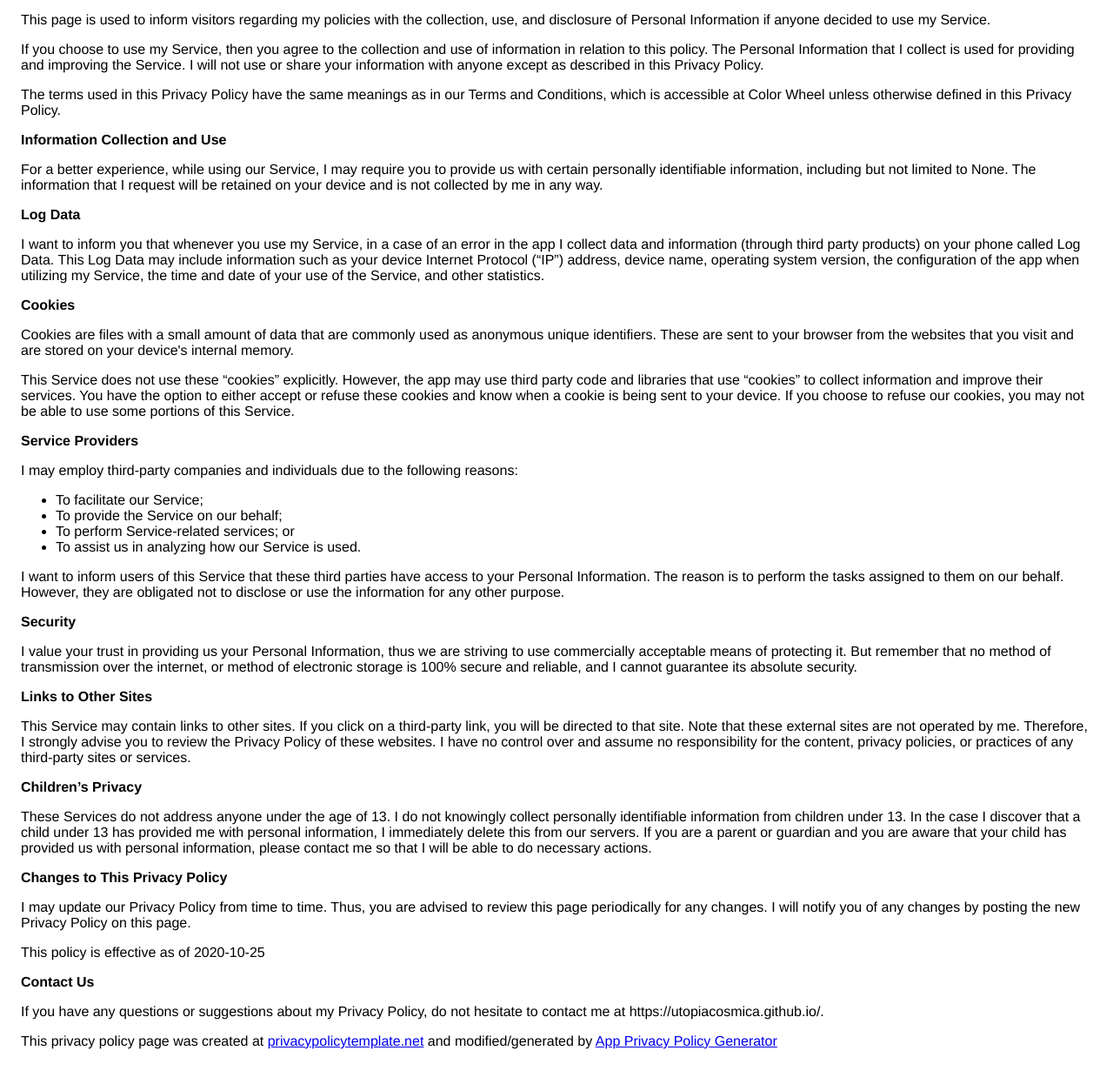
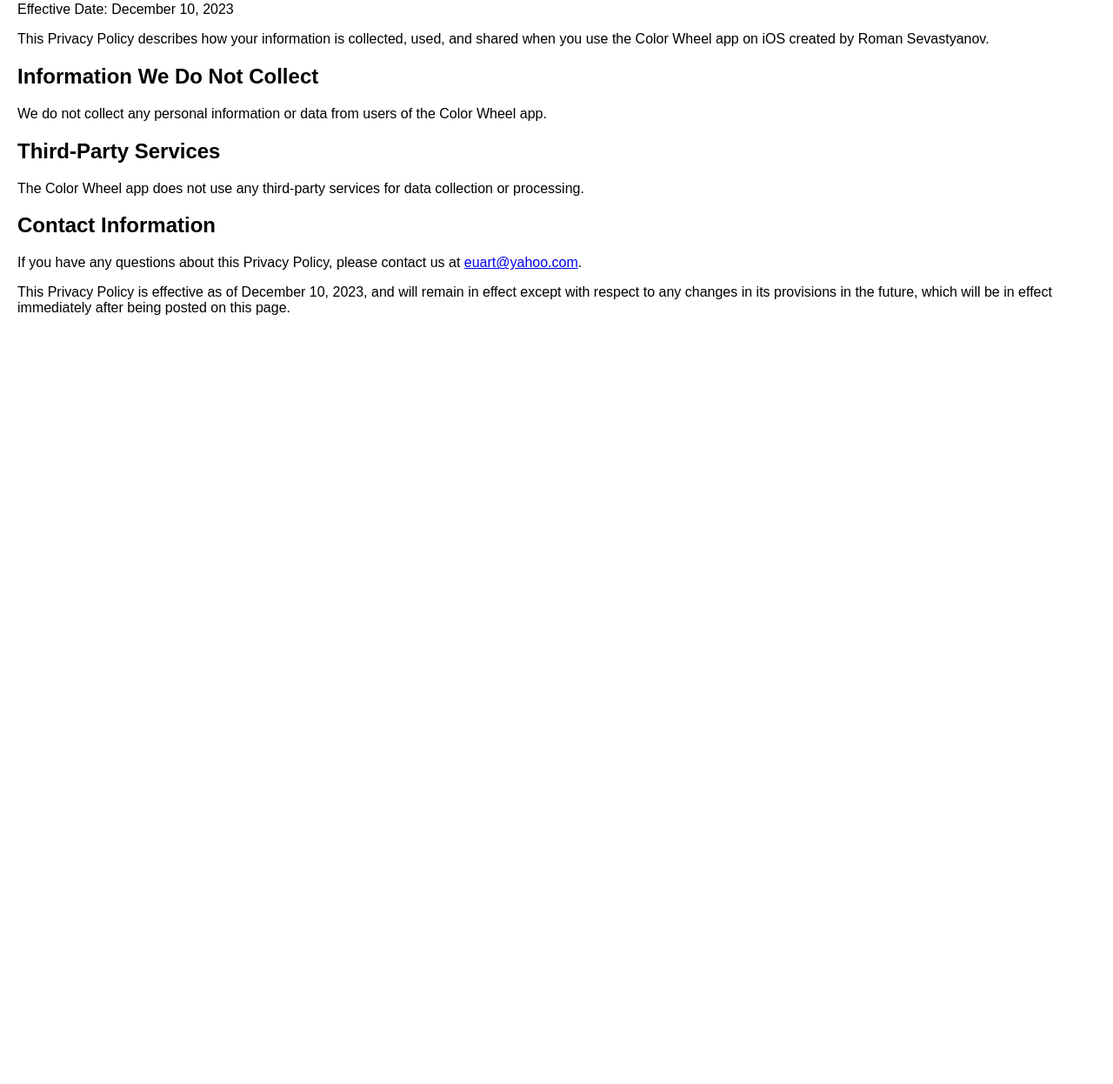
Before and after one commit to utopiacosmica/color-wheel-ios-privacy-policy, a plain HTML site: page index.html in a window 1280 px wide. Shown: the part 78-1324 px from the top of the page at 87% size. After the commit the page ends 800 px from the top, so only its background shows below. Drawn offline with Linux system fonts and the light colour scheme.

Commit message:
Update index.html

```diff
--- a/index.html
+++ b/index.html
@@ -1,149 +1,41 @@
 <!DOCTYPE html>
-<html>
+<html lang="en">
+<head>
+    <meta charset="UTF-8">
+    <meta http-equiv="X-UA-Compatible" content="IE=edge">
+    <meta name="viewport" content="width=device-width, initial-scale=1.0">
+    <title>Color Wheel App Privacy Policy</title>
+    <style>
+        body {
+            font-family: Arial, sans-serif;
+            margin: 20px;
+        }
+        h1 {
+            color: #3498db;
+        }
+    </style>
+</head>
+<body>
 
-<head>
-  <meta charset='utf-8'>
-  <meta name='viewport' content='width=device-width'>
-  <title>Privacy Policy</title>
-  <style>
-    body {
-      font-family: 'Helvetica Neue', Helvetica, Arial, sans-serif;
-      padding: 1em;
-    }
-  </style>
-</head>
+    <h1>Privacy Policy for Color Wheel App</h1>
 
-<body>
-  <strong>Privacy Policy</strong>
-  <p>
-    Roman Sevastyanov built the Color Wheel app as
-    a Commercial app. This SERVICE is provided by
-    Roman Sevastyanov and is intended for use as
-    is.
-  </p>
-  <p>
-    This page is used to inform visitors regarding my
-    policies with the collection, use, and disclosure of Personal
-    Information if anyone decided to use my Service.
-  </p>
-  <p>
-    If you choose to use my Service, then you agree to
-    the collection and use of information in relation to this
-    policy. The Personal Information that I collect is
-    used for providing and improving the Service. I will not use or share your information with
-    anyone except as described in this Privacy Policy.
-  </p>
-  <p>
-    The terms used in this Privacy Policy have the same meanings
-    as in our Terms and Conditions, which is accessible at
-    Color Wheel unless otherwise defined in this Privacy Policy.
-  </p>
-  <p><strong>Information Collection and Use</strong></p>
-  <p>
-    For a better experience, while using our Service, I
-    may require you to provide us with certain personally
-    identifiable information, including but not limited to None. The information that
-    I request will be retained on your device and is not collected by me in any way.
-  </p>
-  <!---->
-  <p><strong>Log Data</strong></p>
-  <p>
-    I want to inform you that whenever you
-    use my Service, in a case of an error in the app
-    I collect data and information (through third party
-    products) on your phone called Log Data. This Log Data may
-    include information such as your device Internet Protocol
-    (“IP”) address, device name, operating system version, the
-    configuration of the app when utilizing my Service,
-    the time and date of your use of the Service, and other
-    statistics.
-  </p>
-  <p><strong>Cookies</strong></p>
-  <p>
-    Cookies are files with a small amount of data that are
-    commonly used as anonymous unique identifiers. These are sent
-    to your browser from the websites that you visit and are
-    stored on your device's internal memory.
-  </p>
-  <p>
-    This Service does not use these “cookies” explicitly. However,
-    the app may use third party code and libraries that use
-    “cookies” to collect information and improve their services.
-    You have the option to either accept or refuse these cookies
-    and know when a cookie is being sent to your device. If you
-    choose to refuse our cookies, you may not be able to use some
-    portions of this Service.
-  </p>
-  <p><strong>Service Providers</strong></p>
-  <p>
-    I may employ third-party companies and
-    individuals due to the following reasons:
-  </p>
-  <ul>
-    <li>To facilitate our Service;</li>
-    <li>To provide the Service on our behalf;</li>
-    <li>To perform Service-related services; or</li>
-    <li>To assist us in analyzing how our Service is used.</li>
-  </ul>
-  <p>
-    I want to inform users of this Service
-    that these third parties have access to your Personal
-    Information. The reason is to perform the tasks assigned to
-    them on our behalf. However, they are obligated not to
-    disclose or use the information for any other purpose.
-  </p>
-  <p><strong>Security</strong></p>
-  <p>
-    I value your trust in providing us your
-    Personal Information, thus we are striving to use commercially
-    acceptable means of protecting it. But remember that no method
-    of transmission over the internet, or method of electronic
-    storage is 100% secure and reliable, and I cannot
-    guarantee its absolute security.
-  </p>
-  <p><strong>Links to Other Sites</strong></p>
-  <p>
-    This Service may contain links to other sites. If you click on
-    a third-party link, you will be directed to that site. Note
-    that these external sites are not operated by me.
-    Therefore, I strongly advise you to review the
-    Privacy Policy of these websites. I have
-    no control over and assume no responsibility for the content,
-    privacy policies, or practices of any third-party sites or
-    services.
-  </p>
-  <p><strong>Children’s Privacy</strong></p>
-  <p>
-    These Services do not address anyone under the age of 13.
-    I do not knowingly collect personally
-    identifiable information from children under 13. In the case
-    I discover that a child under 13 has provided
-    me with personal information, I immediately
-    delete this from our servers. If you are a parent or guardian
-    and you are aware that your child has provided us with
-    personal information, please contact me so that
-    I will be able to do necessary actions.
-  </p>
-  <p><strong>Changes to This Privacy Policy</strong></p>
-  <p>
-    I may update our Privacy Policy from
-    time to time. Thus, you are advised to review this page
-    periodically for any changes. I will
-    notify you of any changes by posting the new Privacy Policy on
-    this page.
-  </p>
-  <p>This policy is effective as of 2020-10-25</p>
-  <p><strong>Contact Us</strong></p>
-  <p>
-    If you have any questions or suggestions about my
-    Privacy Policy, do not hesitate to contact me at https://utopiacosmica.github.io/.
-  </p>
-  <p>
-    This privacy policy page was created at
-    <a href="https://privacypolicytemplate.net" target="_blank" rel="noopener noreferrer">privacypolicytemplate.net</a>
-    and modified/generated by
-    <a href="https://app-privacy-policy-generator.firebaseapp.com/" target="_blank" rel="noopener noreferrer">App Privacy Policy Generator</a>
-  </p>
+    <p>Effective Date: December 10, 2023</p>
+
+    <p>This Privacy Policy describes how your information is collected, used, and shared when you use the Color Wheel app on iOS created by Roman Sevastyanov.</p>
+
+    <h2>Information We Do Not Collect</h2>
+
+    <p>We do not collect any personal information or data from users of the Color Wheel app.</p>
+
+    <h2>Third-Party Services</h2>
+
+    <p>The Color Wheel app does not use any third-party services for data collection or processing.</p>
+
+    <h2>Contact Information</h2>
+
+    <p>If you have any questions about this Privacy Policy, please contact us at <a href="mailto:euart@yahoo.com">euart@yahoo.com</a>.</p>
+
+    <p>This Privacy Policy is effective as of December 10, 2023, and will remain in effect except with respect to any changes in its provisions in the future, which will be in effect immediately after being posted on this page.</p>
+
 </body>
-
 </html>
```
